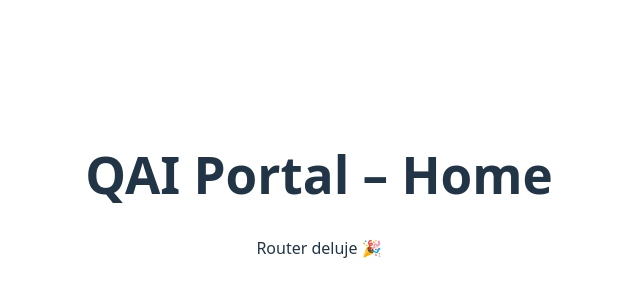
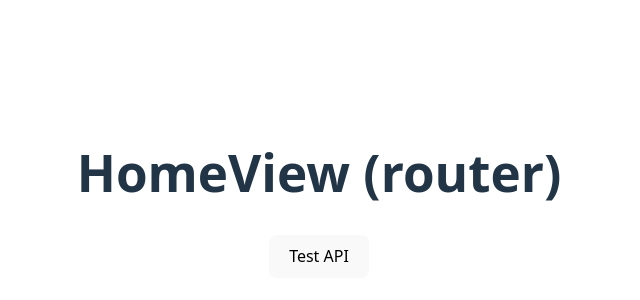
Before and after one commit to Aleksandar-Brodschneider/qai-portal, a Vue app: page / in a window 1280 px wide. Shown: the part 206-506 px from the top of the page, without its empty margins (321-961 px from the left). Built offline with nearby package versions, Linux system fonts and the light colour scheme.

Commit message:
Frontend phase 2: Vue Router with Home, Login, Register and Admin views

```diff
--- a/src/router/index.js
+++ b/src/router/index.js
@@ -3,13 +3,17 @@ import { createRouter, createWebHistory } from 'vue-router'
 
 // Uvozimo strani (views) – te bomo ustvarili v naslednjem koraku
 import HomeView from '../views/HomeView.vue'
+import LoginView from '../views/LoginView.vue'
+import RegisterView from '../views/RegisterView.vue'
+import AdminView from '../views/AdminView.vue'
 
 // Definiramo poti (URL-je) v aplikaciji
-const routes = [{
-    path: '/', // osnovna pot
-    name: 'home',
-    component: HomeView, // komponenta, ki se prikaže
-}, ]
+const routes = [
+    { path: '/', name: 'home', component: HomeView },
+    { path: '/login', name: 'login', component: LoginView },
+    { path: '/register', name: 'register', component: RegisterView },
+    { path: '/admin', name: 'admin', component: AdminView },
+]
 
 // Ustvarimo router
 const router = createRouter({
--- /dev/null
+++ b/src/views/AdminView.vue
@@ -0,0 +1,6 @@
+<template>
+  <div>
+    <h1>Administracija</h1>
+    <p>Dostop samo za administratorja.</p>
+  </div>
+</template>
--- a/src/views/HomeView.vue
+++ b/src/views/HomeView.vue
@@ -1,6 +1,35 @@
+<script setup>
+import { ref } from 'vue'
+
+const apiResult = ref('')
+const apiError = ref('')
+
+const testApi = async () => {
+  apiResult.value = ''
+  apiError.value = ''
+  try {
+    const response = await fetch('http://127.0.0.1:8000/api/test', {
+      headers: { Accept: 'application/json' },
+    })
+    if (!response.ok) throw new Error(`HTTP ${response.status}`)
+    apiResult.value = JSON.stringify(await response.json(), null, 2)
+  } catch (e) {
+    apiError.value = String(e)
+  }
+}
+</script>
+
 <template>
-  <div>
-    <h1>QAI Portal – Home</h1>
-    <p>Router deluje 🎉</p>
-  </div>
+  <main class="page">
+    <h1>HomeView (router)</h1>
+
+    <button @click="testApi">Test API</button>
+
+    <p v-if="apiError">Napaka: {{ apiError }}</p>
+    <pre v-if="apiResult">{{ apiResult }}</pre>
+  </main>
 </template>
+
+<style scoped>
+.page { padding: 24px; }
+</style>
--- /dev/null
+++ b/src/views/LoginView.vue
@@ -0,0 +1,6 @@
+<template>
+  <div>
+    <h1>Prijava</h1>
+    <p>Stran za prijavo uporabnikov.</p>
+  </div>
+</template>
--- /dev/null
+++ b/src/views/RegisterView.vue
@@ -0,0 +1,6 @@
+<template>
+  <div>
+    <h1>Registracija</h1>
+    <p>Stran za registracijo novih uporabnikov.</p>
+  </div>
+</template>
```
